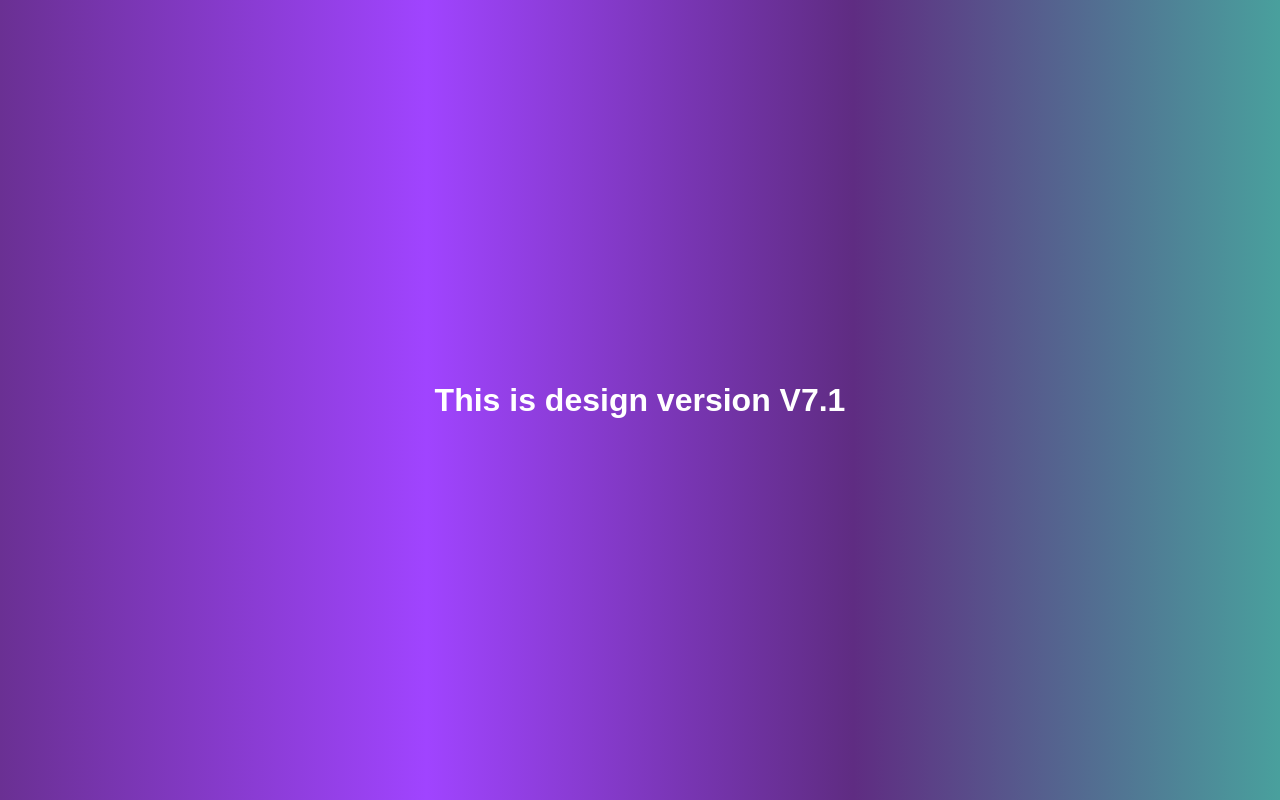
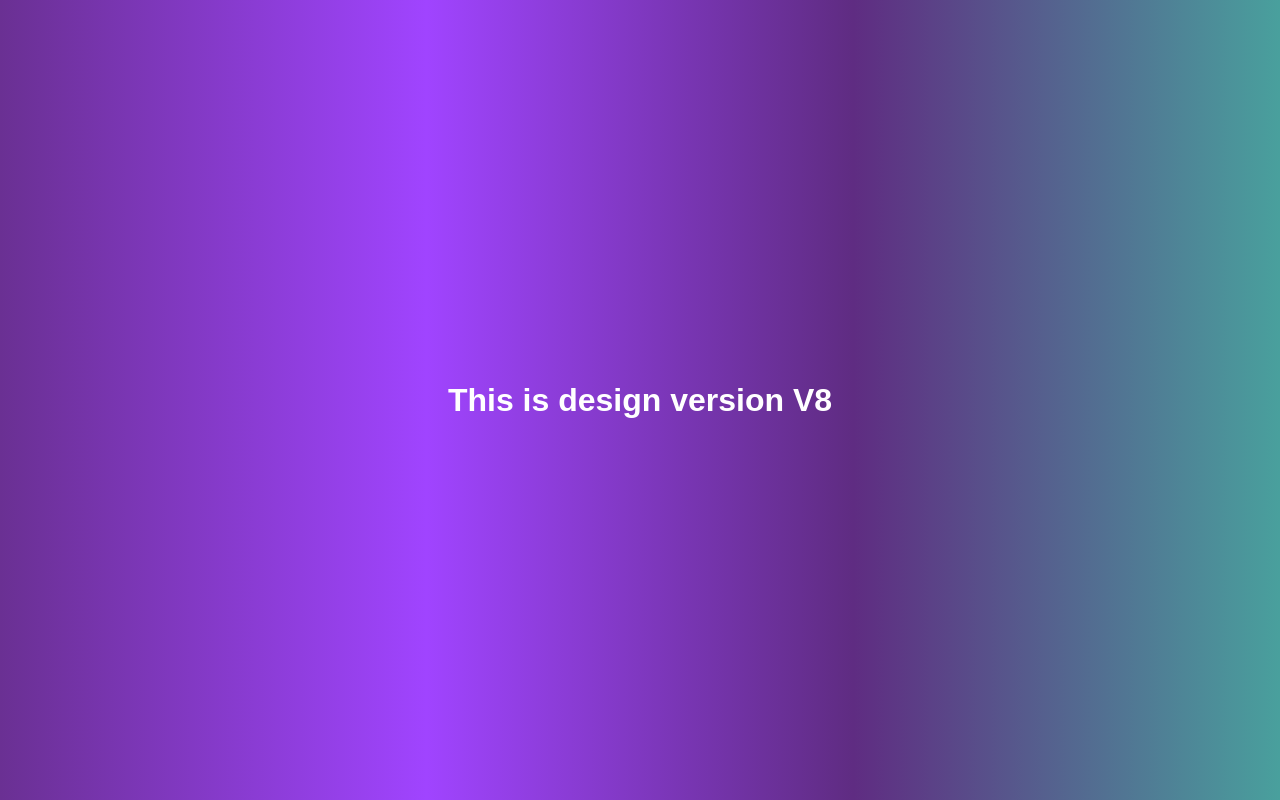
Before and after one commit to its-bijaya/git-repo, a plain HTML site: page index.html in a window 1280 px wide. Drawn offline with Linux system fonts and the light colour scheme.

Commit message:
Version 8 update

```diff
--- a/index.html
+++ b/index.html
@@ -7,7 +7,7 @@
     <title>Document</title>
 </head>
 <body>
-     <h1> This is design version V7.1</h1>
+     <h1> This is design version V8</h1>
 
 </body>
 </html>
```
